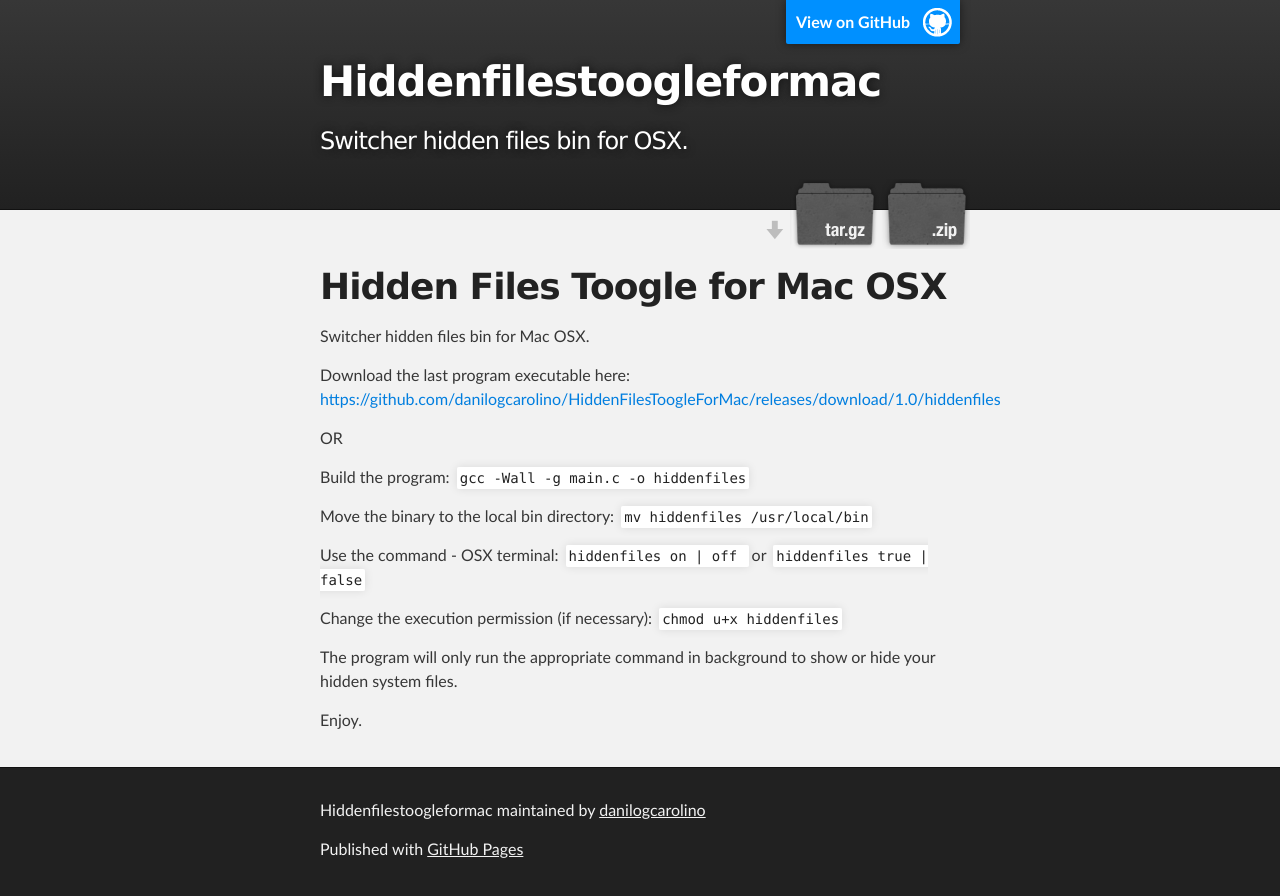
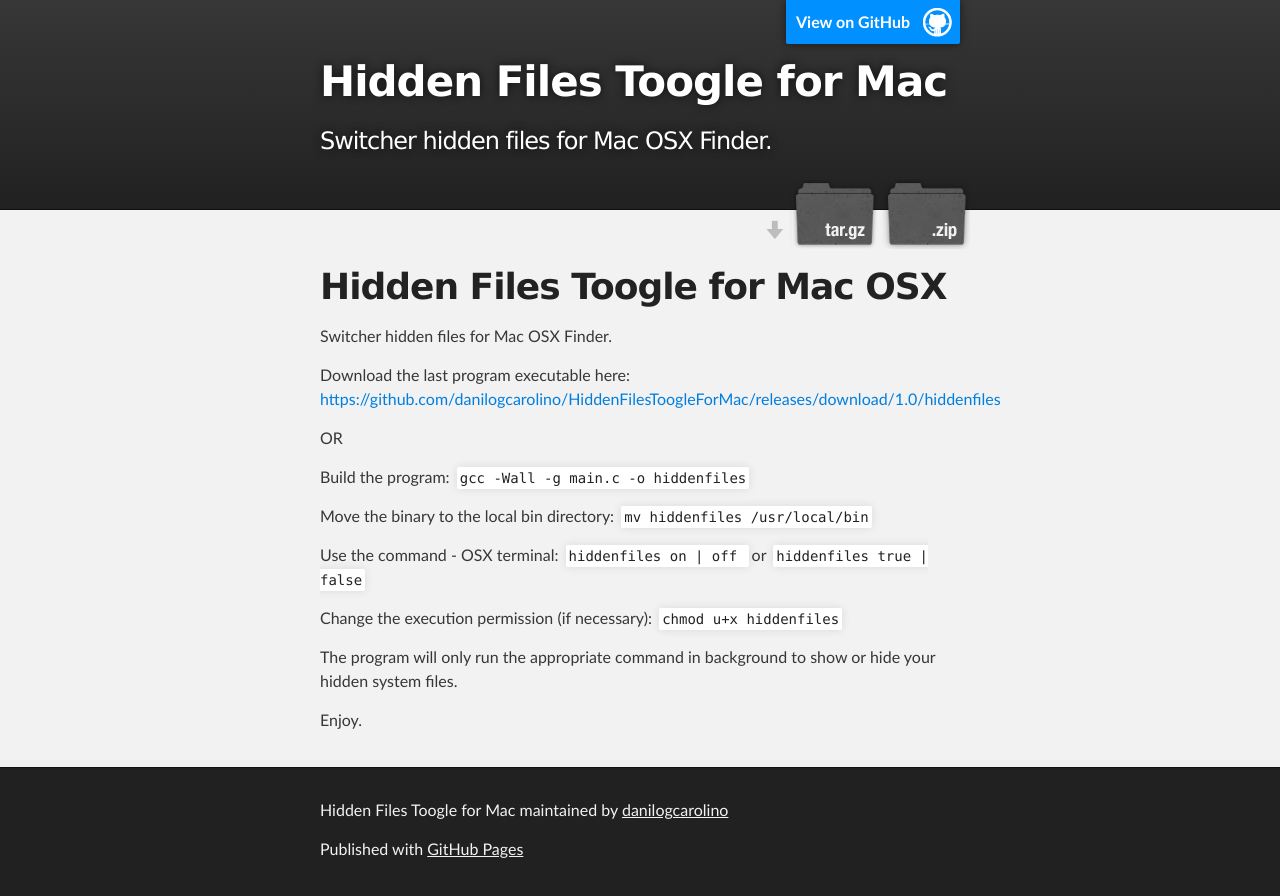
Before and after one commit to edugiglio/HiddenFilesToogleForMac, a plain HTML site: page index.html in a window 1280 px wide. Drawn offline with Linux system fonts and the light colour scheme.

```diff
--- a/index.html
+++ b/index.html
@@ -4,11 +4,11 @@
   <head>
     <meta charset='utf-8'>
     <meta http-equiv="X-UA-Compatible" content="chrome=1">
-    <meta name="description" content="Hiddenfilestoogleformac : Switcher hidden files bin for OSX.">
+    <meta name="description" content="Hidden Files Toogle for Mac : Switcher hidden files for Mac OSX Finder.">
 
     <link rel="stylesheet" type="text/css" media="screen" href="stylesheets/stylesheet.css">
 
-    <title>Hiddenfilestoogleformac</title>
+    <title>Hidden Files Toogle for Mac</title>
   </head>
 
   <body>
@@ -18,8 +18,8 @@
         <header class="inner">
           <a id="forkme_banner" href="https://github.com/danilogcarolino/HiddenFilesToogleForMac">View on GitHub</a>
 
-          <h1 id="project_title">Hiddenfilestoogleformac</h1>
-          <h2 id="project_tagline">Switcher hidden files bin for OSX.</h2>
+          <h1 id="project_title">Hidden Files Toogle for Mac</h1>
+          <h2 id="project_tagline">Switcher hidden files for Mac OSX Finder.</h2>
 
             <section id="downloads">
               <a class="zip_download_link" href="https://github.com/danilogcarolino/HiddenFilesToogleForMac/zipball/master">Download this project as a .zip file</a>
@@ -34,7 +34,7 @@
         <h1>
 <a id="hidden-files-toogle-for-mac-osx" class="anchor" href="#hidden-files-toogle-for-mac-osx" aria-hidden="true"><span class="octicon octicon-link"></span></a>Hidden Files Toogle for Mac OSX</h1>
 
-<p>Switcher hidden files bin for Mac OSX.</p>
+<p>Switcher hidden files for Mac OSX Finder.</p>
 
 <p>Download the last program executable here:
 <a href="https://github.com/danilogcarolino/HiddenFilesToogleForMac/releases/download/1.0/hiddenfiles">https://github.com/danilogcarolino/HiddenFilesToogleForMac/releases/download/1.0/hiddenfiles</a></p>
@@ -74,7 +74,7 @@
     <!-- FOOTER  -->
     <div id="footer_wrap" class="outer">
       <footer class="inner">
-        <p class="copyright">Hiddenfilestoogleformac maintained by <a href="https://github.com/danilogcarolino">danilogcarolino</a></p>
+        <p class="copyright">Hidden Files Toogle for Mac maintained by <a href="https://github.com/danilogcarolino">danilogcarolino</a></p>
         <p>Published with <a href="https://pages.github.com">GitHub Pages</a></p>
       </footer>
     </div>
--- a/params.json
+++ b/params.json
@@ -1 +1 @@
-{"name":"Hiddenfilestoogleformac","tagline":"Switcher hidden files bin for OSX.","body":"# Hidden Files Toogle for Mac OSX\r\nSwitcher hidden files bin for Mac OSX.\r\n\r\nDownload the last program executable here:\r\n<link>https://github.com/danilogcarolino/HiddenFilesToogleForMac/releases/download/1.0/hiddenfiles</link>\r\n\r\nOR\r\n\r\nBuild the program:\r\n<code>\r\n  gcc -Wall -g main.c -o hiddenfiles\r\n</code>\r\n\r\nMove the binary to the local bin directory:\r\n<code>\r\n  mv hiddenfiles /usr/local/bin\r\n</code>\r\n\r\nUse the command - OSX terminal:\r\n<code>\r\n  hiddenfiles on | off\r\n</code>\r\nor\r\n<code>\r\n  hiddenfiles true | false\r\n</code>\r\n\r\nChange the execution permission (if necessary):\r\n<code>\r\n  chmod u+x hiddenfiles\r\n</code>\r\n\r\nThe program will only run the appropriate command in background to show or hide your hidden system files.\r\n\r\nEnjoy.\r\n","google":"","note":"Don't delete this file! It's used internally to help with page regeneration."}
+{"name":"Hidden Files Toogle for Mac","tagline":"Switcher hidden files for Mac OSX Finder.","body":"# Hidden Files Toogle for Mac OSX\r\nSwitcher hidden files for Mac OSX Finder.\r\n\r\nDownload the last program executable here:\r\n<link>https://github.com/danilogcarolino/HiddenFilesToogleForMac/releases/download/1.0/hiddenfiles</link>\r\n\r\nOR\r\n\r\nBuild the program:\r\n<code>\r\n  gcc -Wall -g main.c -o hiddenfiles\r\n</code>\r\n\r\nMove the binary to the local bin directory:\r\n<code>\r\n  mv hiddenfiles /usr/local/bin\r\n</code>\r\n\r\nUse the command - OSX terminal:\r\n<code>\r\n  hiddenfiles on | off\r\n</code>\r\nor\r\n<code>\r\n  hiddenfiles true | false\r\n</code>\r\n\r\nChange the execution permission (if necessary):\r\n<code>\r\n  chmod u+x hiddenfiles\r\n</code>\r\n\r\nThe program will only run the appropriate command in background to show or hide your hidden system files.\r\n\r\nEnjoy.\r\n","google":"","note":"Don't delete this file! It's used internally to help with page regeneration."}
```
